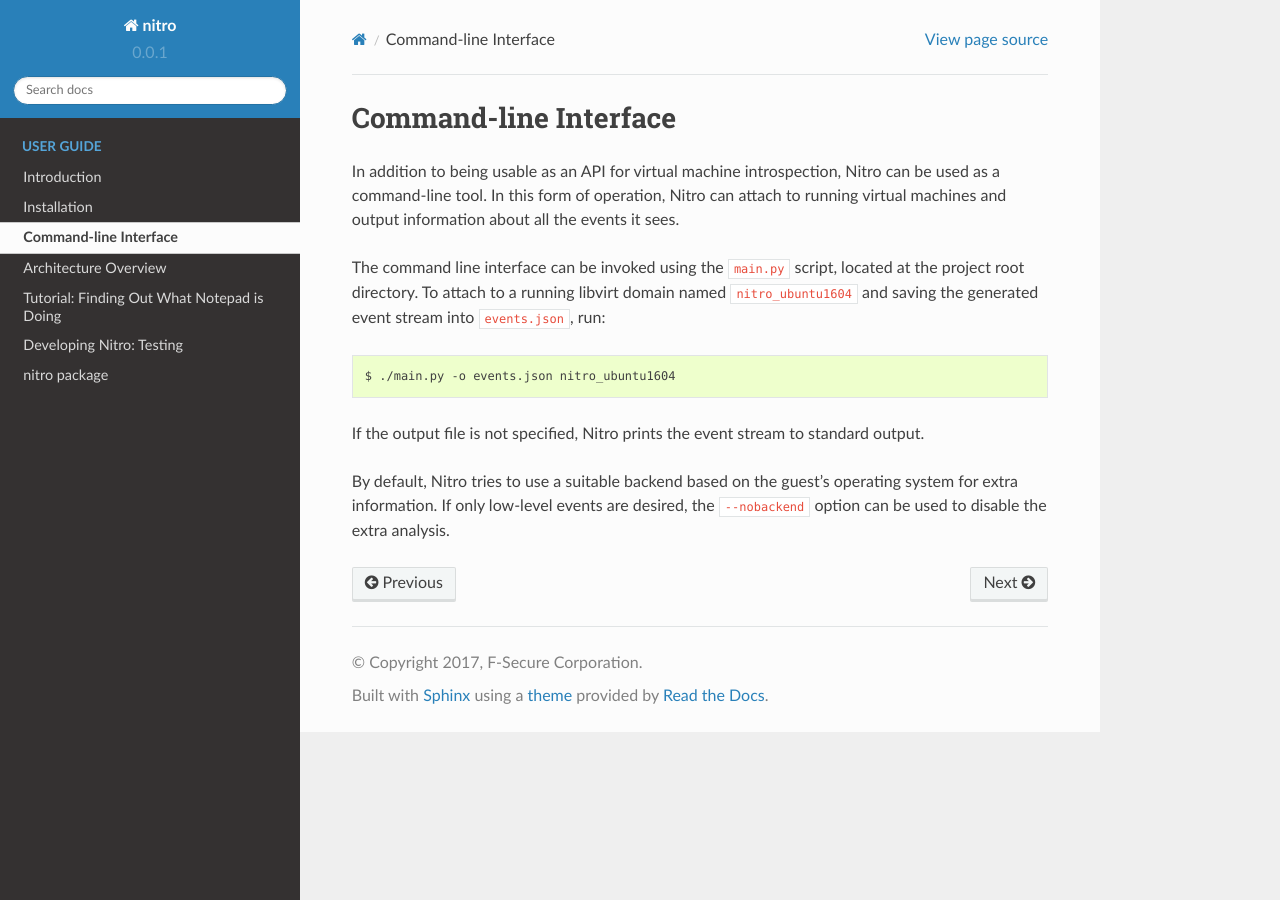
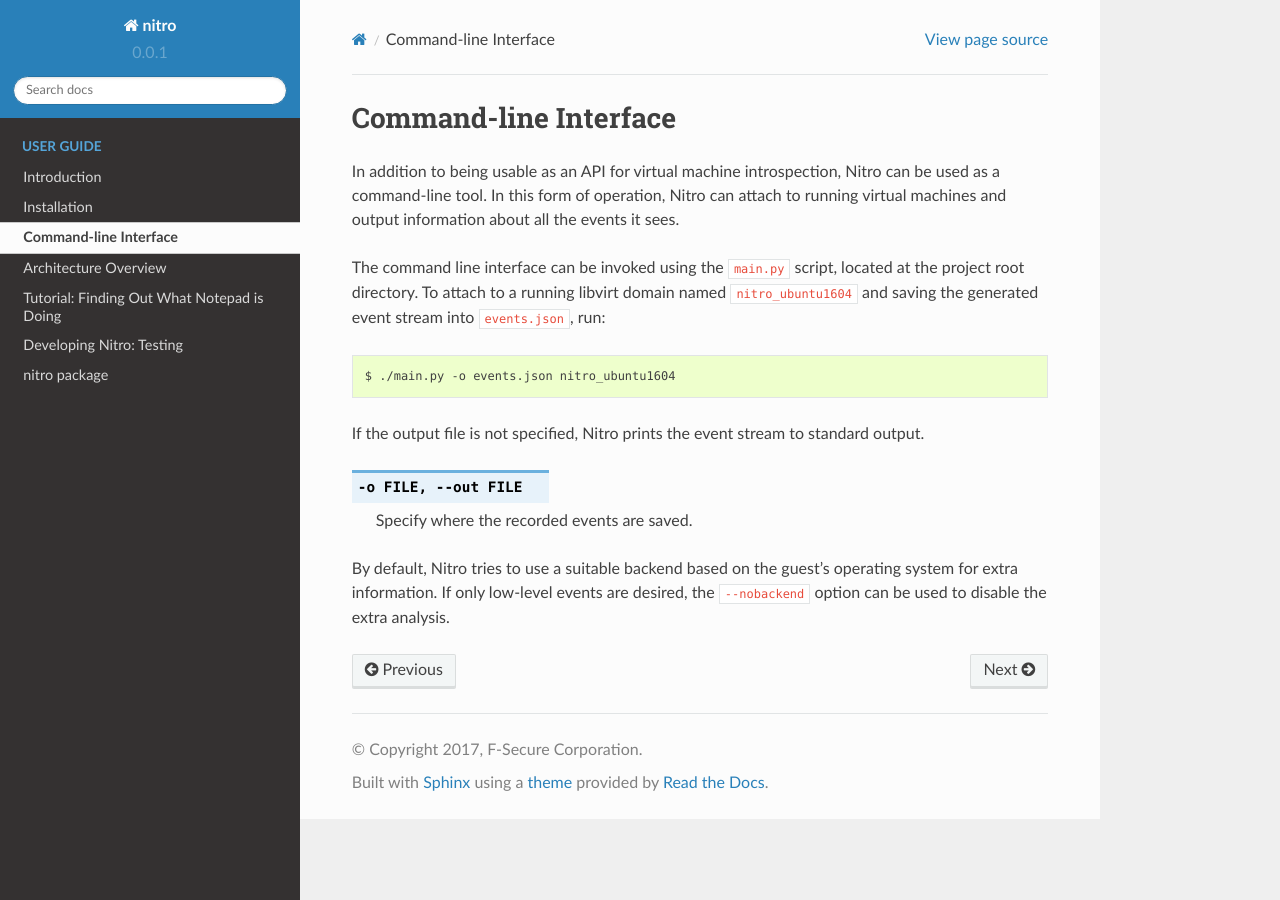
Before and after one commit to KVM-VMI/nitro, a Sphinx documentation site: the page built from doc/source/commandline.rst, in a window 1280 px wide. Built offline with Sphinx 7.4.7 and the Read the Docs theme 2.0.0, drawn with Linux system fonts in a browser that asks for light colours.

Commit message:
documentation: Help block with --out switch

```diff
--- a/doc/source/commandline.rst
+++ b/doc/source/commandline.rst
@@ -17,6 +17,10 @@ run:
 If the output file is not specified, Nitro prints the event stream to standard
 output.
 
+.. cmdoption :: -o FILE, --out FILE
+
+   Specify where the recorded events are saved.
+
 By default, Nitro tries to use a suitable backend based on the guest's operating
 system for extra information. If only low-level events are desired, the
 ``--nobackend`` option can be used to disable the extra analysis.
```
